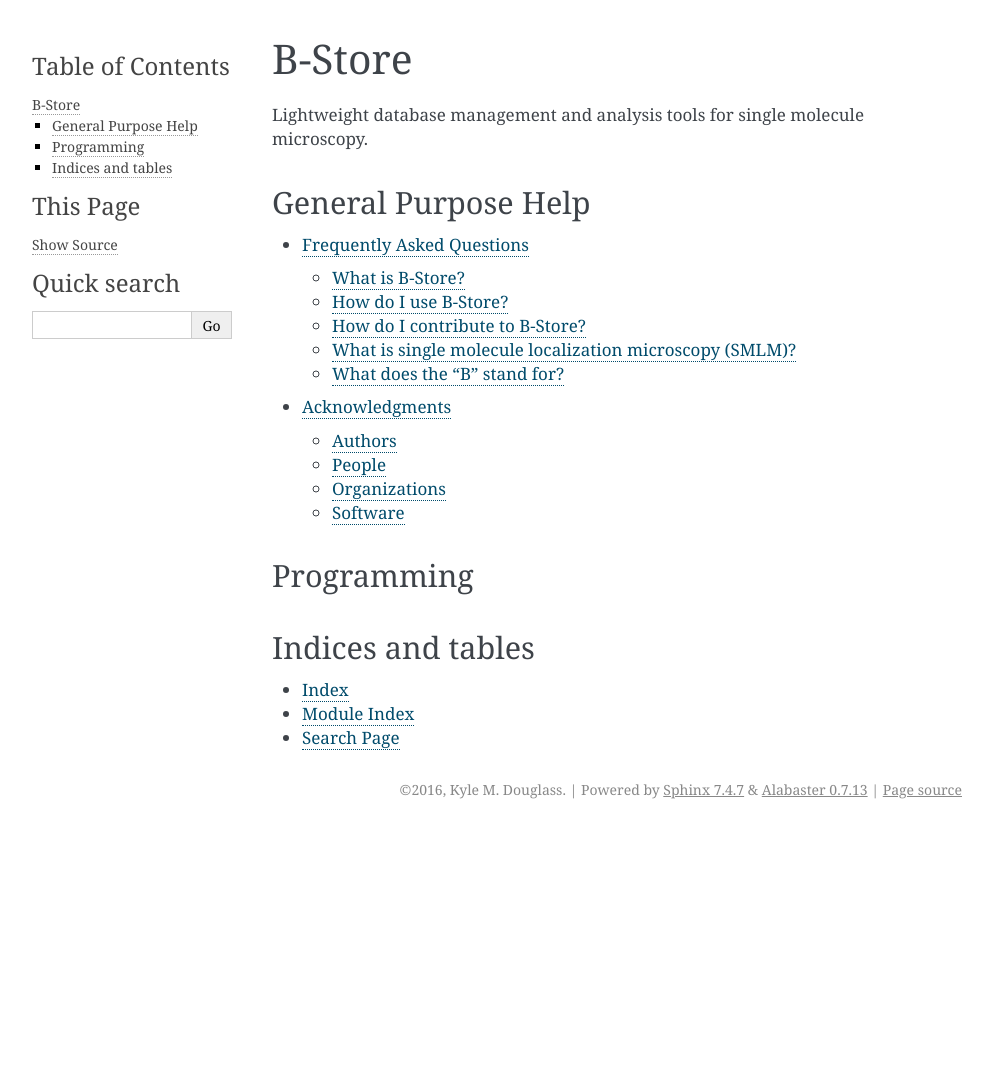
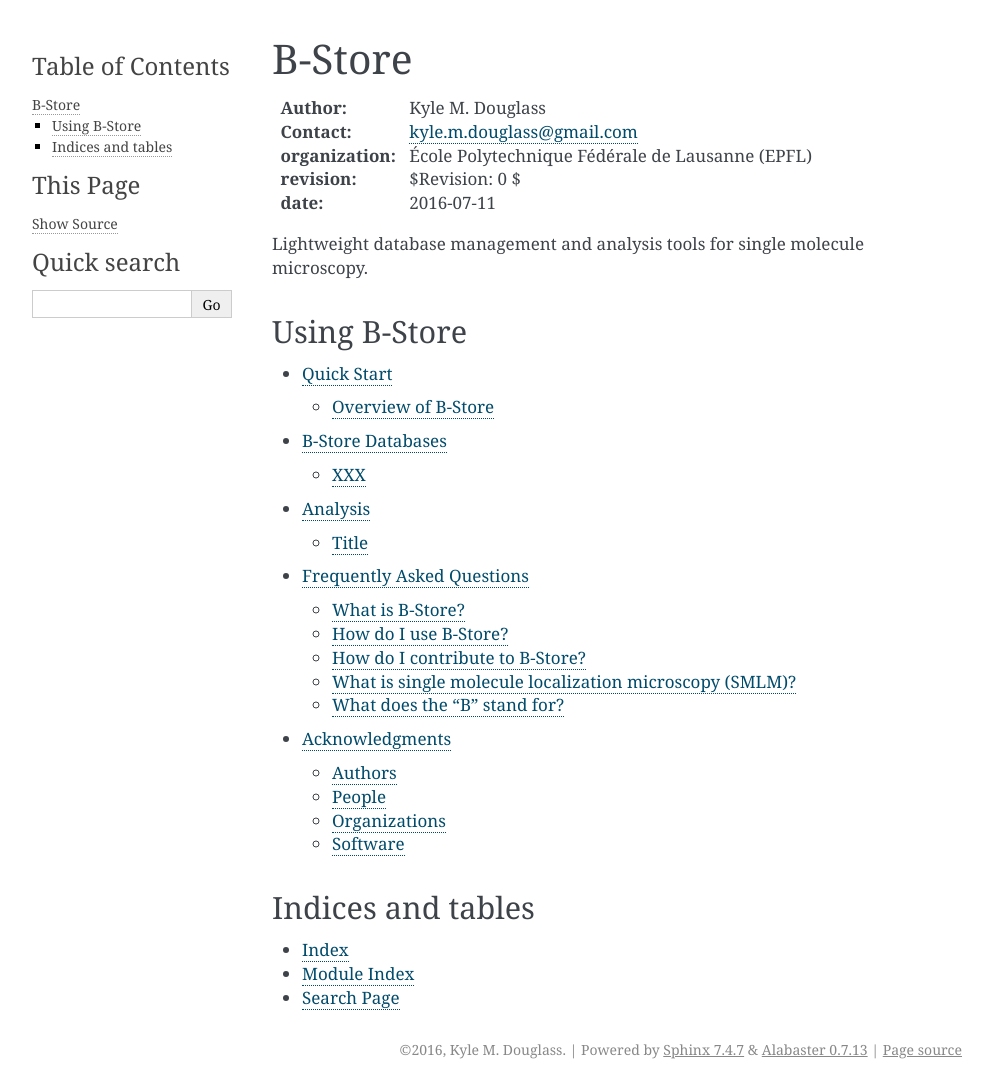
Before and after one commit to kmdouglass/bstore, a Sphinx documentation site: the page built from docs/index.rst, in a window 1280 px wide. Shown: the whole page, without its empty margins (148-1141 px from the left). Built offline with Sphinx 7.4.7, drawn with Linux system fonts in a browser that asks for light colours; pages that are not in the unit, such as notebooks, are missing from menus; before the commit the page ends 900 px from its top, so only the background shows below that.

```diff
--- a/docs/index.rst
+++ b/docs/index.rst
@@ -2,28 +2,40 @@
    Sun Jul 10 15:15:41 2016.  You can adapt this file completely to
    your liking, but it should at least contain the root `toctree`
    directive.
+
 *******
 B-Store
 *******
 
+:Author: Kyle M. Douglass
+:Contact: kyle.m.douglass@gmail.com
+:organization: École Polytechnique Fédérale de Lausanne (EPFL)
+:revision: $Revision: 0 $
+:date: 2016-07-11
+
+.. meta::
+   :keywords: faq
+   :description lang=en: Frequently asked questions about B-Store, a
+      lightweight data management system for single molecule
+      localization microscopy.
+
+
 Lightweight database management and analysis tools for single molecule
 microscopy.
 
-
-General Purpose Help
-====================
+Using B-Store
+=============
 
 .. toctree::
    :maxdepth: 2
 
+   quickstart
+   database
+   analysis
    faq
    acknowledgments
 
-Programming
-===========
-
-.. toctree::
-   :maxdepth: 2
+.. Programming -- add this section later
 
 Indices and tables
 ==================
```
Also changed, not shown: docs/analysis.rst (added, +24 -0 lines), docs/bstore.rst (added, +62 -0 lines), docs/database.rst (added, +24 -0 lines), docs/modules.rst (added, +8 -0 lines), docs/quickstart.rst (renamed from docs/api.rst, +8 -11 lines).
